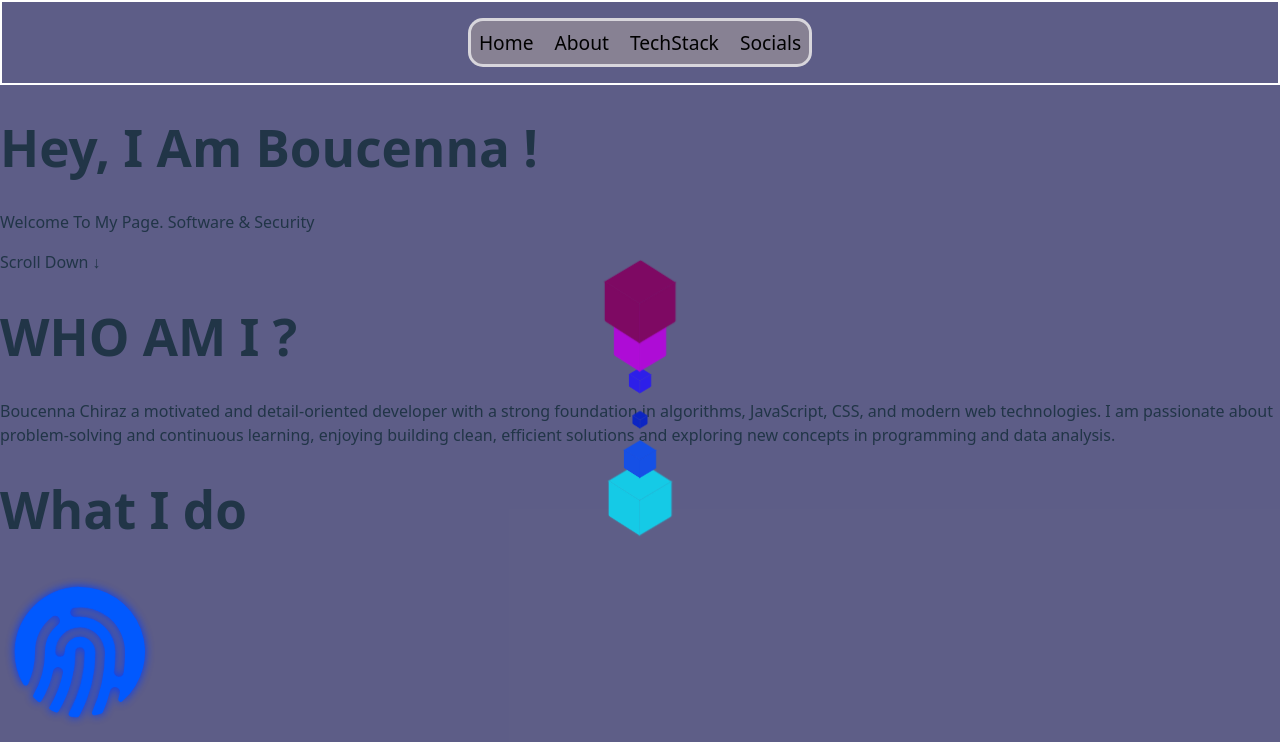
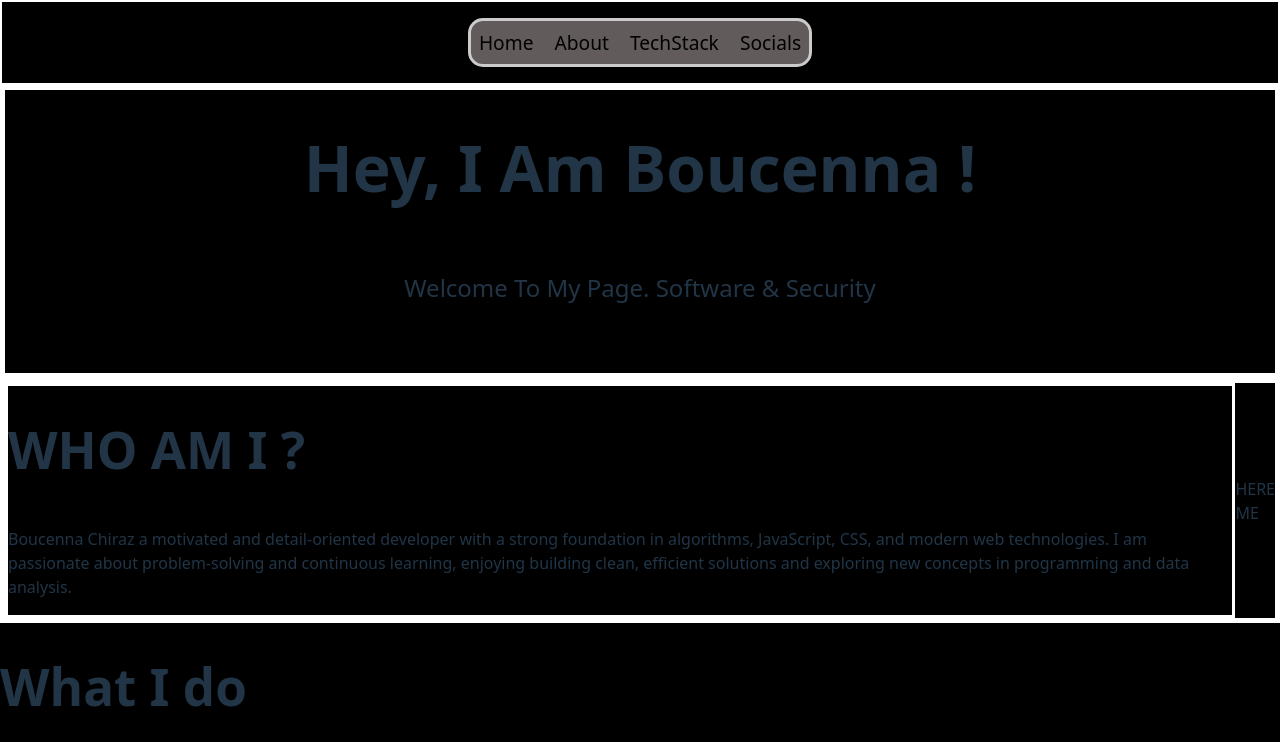
Before and after one commit to Chiraz-hub/My_Website, a React (Vite) app: page / in a window 1280 px wide. Shown: the top 742 px of the page. Built offline with nearby package versions, Linux system fonts and the light colour scheme.

Commit message:
Structured the intro structure css

```diff
--- a/src/Page_components/About_Structure/Description.css
+++ b/src/Page_components/About_Structure/Description.css
@@ -0,0 +1,14 @@
+.description-container{
+    border: 5px solid white;
+    display: flex;
+    justify-content:space-around;
+    align-items: center;
+}
+ .text-description{
+  border: 3px solid white;
+  display : flex;
+  flex-direction: column;
+ }
+  .imageMe{
+    border: 3p solid white;
+  }
--- a/src/Page_components/About_Structure/Description.tsx
+++ b/src/Page_components/About_Structure/Description.tsx
@@ -1,7 +1,9 @@
+ import './Description.css'
 function Desc(){
     return(
-        <div className="description">
-     <h1>
+        <div className="description-container">
+         <div className ='text-description'>
+             <h1>
         WHO AM I ?
      </h1>
      <p>
@@ -9,6 +11,10 @@ function Desc(){
         I am passionate about problem-solving and continuous learning, enjoying building clean, efficient solutions and exploring new concepts in programming and data analysis.
      </p>
      </div>
+      <div className ='imageMe'>
+         <p className ='testimg'>HERE ME</p>
+      </div>
+     </div>
     );
 }
 export default Desc;
--- a/src/Page_components/Intro_structure/Title/Title.css
+++ b/src/Page_components/Intro_structure/Title/Title.css
@@ -0,0 +1,16 @@
+.intro {
+    border: 5px solid white;
+    display: flex;
+    flex-direction: column;
+    justify-content: center;
+    align-items: center;
+}
+ .gre-h1 {
+  font-size: 4rem;
+}
+ .small-des-gre{
+    font-size: 1.5rem;
+ }
+  .ScrollBtn{
+    background: none;
+  }
--- a/src/Page_components/Intro_structure/Title/Title.tsx
+++ b/src/Page_components/Intro_structure/Title/Title.tsx
@@ -1,9 +1,10 @@
+import './Title.css';
 function Greating(){
     return (
       <div className = "intro">
-     <h1>Hey, I Am Boucenna !</h1>
-     <p>Welcome To My Page. Software & Security</p>
-     <p>Scroll Down ↓</p>
+     <h1 className ='gre-h1'>Hey, I Am Boucenna !</h1>
+     <p className = 'small-des-gre'>Welcome To My Page. Software & Security </p>
+     <button className = 'ScrollBtn'>Scroll Down ↓</button>
       </div>
     );
 }
--- a/src/Page_components/SkillSet/SkillLod.tsx
+++ b/src/Page_components/SkillSet/SkillLod.tsx
@@ -17,9 +17,7 @@ const Loader = () => {
 
 const StyledWrapper = styled.div`
   .cubes {
-    position: absolute;
-    top: 50%;
-    left: 50%;
+
     transform-style: preserve-3d;
   }
 
--- a/src/index.css
+++ b/src/index.css
@@ -28,7 +28,7 @@ body {
   place-items: center;
   min-width: 320px;
   min-height: 100vh;
-  background-color: rgba(3, 3, 68, 0.641)
+  background-color: black;
 }
 
 h1 {
```
